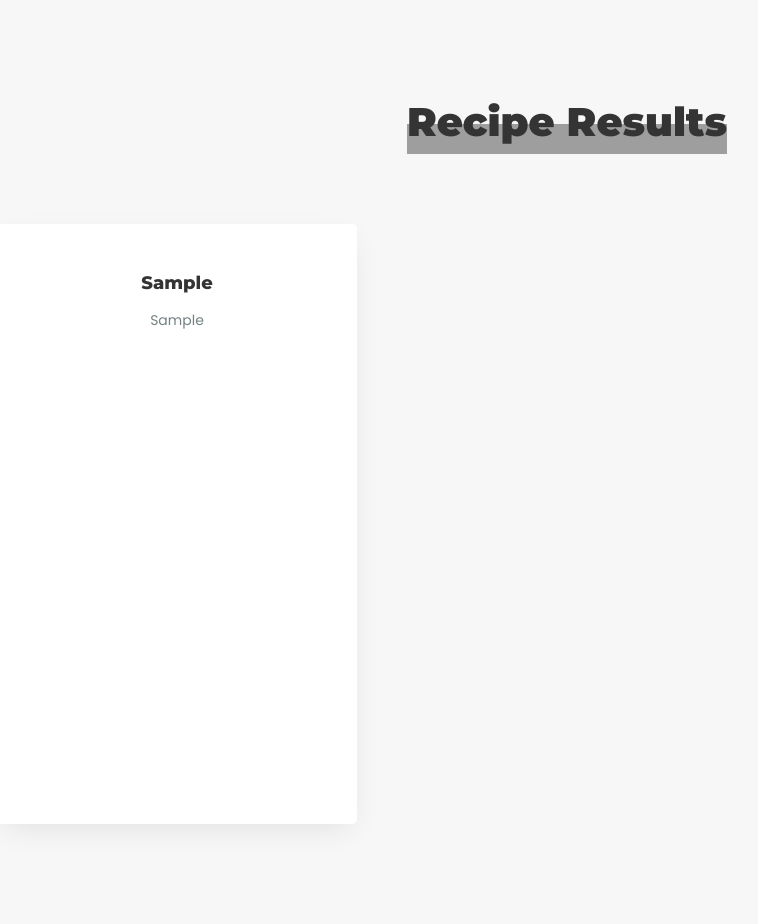
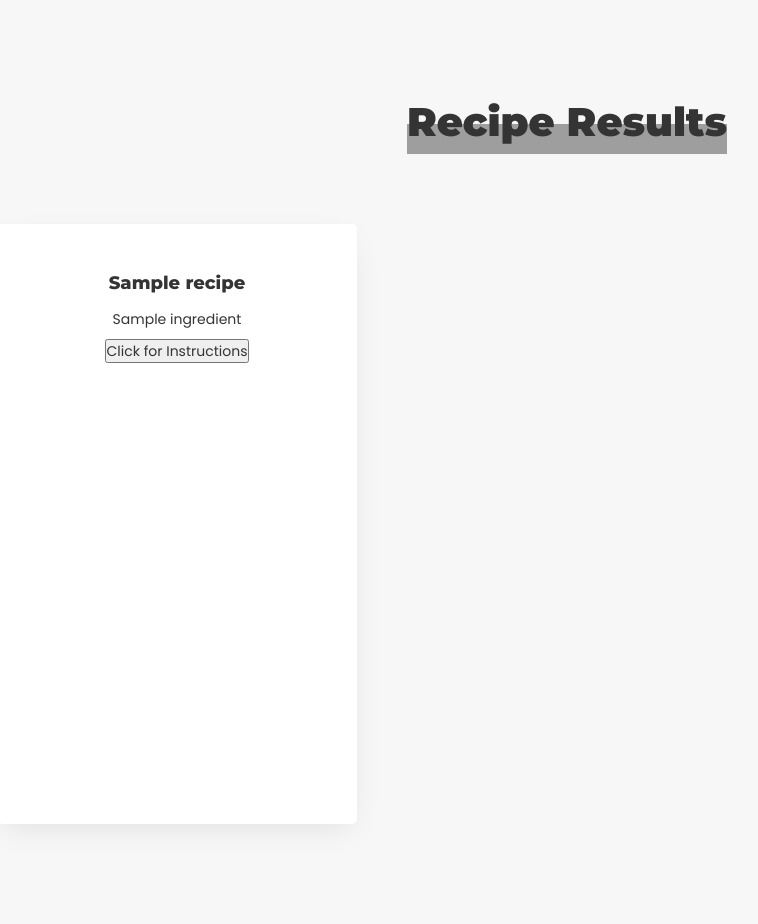
Before and after one commit to vernistage/recipe-predictor, a Django app: template ingredients/templates/ingredients/ingredient_input.html in a window 1280 px wide. Shown: the part 520-1444 px from the top of the page, without its empty margins (73-831 px from the left). Run offline with Django 3.2, Linux system fonts and the light colour scheme; tables that the repository leaves empty hold one stand-in row (values such as "Sample post"); the template is opened without the code that fills it: values that come from a table or form of the project are taken from there, most other values are stand-ins (such as "Sample title", 1, 10 or a date in 2020); some libraries are stand-ins or nearby versions; grey boxes are pictures that could not be loaded.

Commit message:
send proper dataset

```diff
--- a/ingredients/forms.py
+++ b/ingredients/forms.py
@@ -1,5 +1,7 @@
 import pickle
 import gensim
+import numpy as np
+import pandas as pd
 import sys
 
 from django import forms
@@ -8,9 +10,30 @@ from django import forms
 class IngredientForm(forms.Form):
     ingredient = forms.CharField(label='Input an ingredient', max_length=100)
 
+    def get_top_n(self, n, word_vec):
+        df_name = './data/pickled_df'
+        with open(df_name, 'rb') as f:
+            df = pickle.load(f)
+        # print(df.columns)
+
+        def calculate_difference(recipe_vec):
+            diff = word_vec - recipe_vec
+            return np.sum(diff**2)
+        df['diff'] = df['vec'].map(calculate_difference)
+        result = df.sort_values(by='diff').head(n)
+        return result
+
     def send_ingredient(self, modelname, ingredient):
         with open(modelname, 'rb') as f:
             word2vec_pickle_model = pickle.load(f)
-        result = word2vec_pickle_model.wv.most_similar(positive=ingredient)
+        this_word_vector = word2vec_pickle_model.wv[ingredient]
+        similar_words = word2vec_pickle_model.wv.most_similar(ingredient)
+        similar_word = similar_words[0][0]
+        similar_word_vec = word2vec_pickle_model.wv[similar_word]
+        result1 = self.get_top_n(3, this_word_vector)
+        result2 = self.get_top_n(6, similar_word_vec)
+        frame = [result1, result2]
+        new_frame = pd.concat(frame, axis=0)[['title', 'ingredients', 'directions']]
+        result = new_frame.to_dict('records')
         print(result)
         return result
--- a/ingredients/templates/ingredients/ingredient_input.html
+++ b/ingredients/templates/ingredients/ingredient_input.html
@@ -41,22 +41,25 @@
     {% if recipes %}
   		<section class="services section-padding bg-gray text-center pb-70" data-scroll-index="2">
   			<div class="container">
-  				<div class="row">
-  					<!-- section heading -->
+  				<div class="row row-eq-height">
   					<div class="section-head">
   						<h3>Recipe Results</h3>
   					</div>
-  					<!-- recipes-->
             {% for recipe in recipes %}
     					<div class="col-md-4">
-    						<div class="item">
-    							<h6>{{ recipe.0 }}</h6>
-    							<p>{{ recipe.1 }}</p>
+    						<div class="item recipe">
+    							<h6>{{ recipe.title }}</h6>
+                  {% for ingredient in recipe.ingredients|slice:"5" %}
+      							<ul>
+                      <li>{{ ingredient }} </li>
+                    </ul>
+                  {% endfor %}
+                  <button> Click for Instructions </button>
     						</div>
     					</div>
             {% endfor %}
-  				</div><!-- /row -->
-  			</div><!-- /container -->
+  				</div>
+  			</div>
   		</section>
     {% endif %}
 		<!-- ====== End Results ======  -->
--- a/ingredients/views.py
+++ b/ingredients/views.py
@@ -16,3 +16,8 @@ def ingredient_input(request):
         form = IngredientForm()
         context['form'] = form
         return render(request, 'ingredients/ingredient_input.html', context)
+
+# Index(['calories', 'categories', 'date', 'desc', 'directions', 'fat',
+#        'ingredients', 'protein', 'rating', 'sodium', 'title',
+#        'gensim_directions', 'gensim_directions_doc', 'vec', 'diff'],
+#       dtype='object')
```
